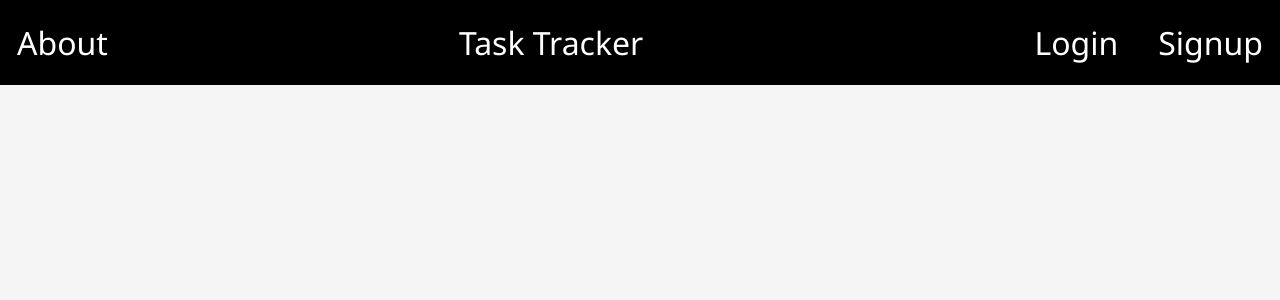
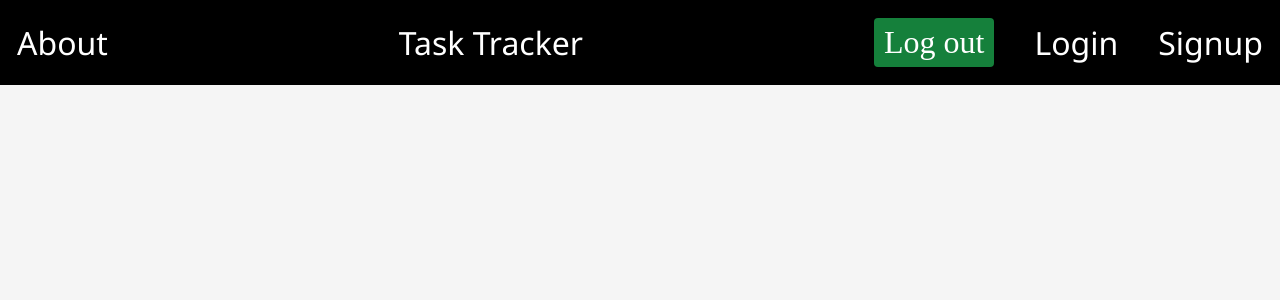
Before and after one commit to Oscar-Santos/TASK_TRACKER_App, a React (Create React App) app in the folder client/: page / in a window 1280 px wide. Shown: the top 300 px of the page. Built offline with nearby package versions, Linux system fonts and the light colour scheme.

Commit message:
set up log out

```diff
--- a/client/src/components/Nav.js
+++ b/client/src/components/Nav.js
@@ -1,6 +1,12 @@
 import { Link } from "react-router-dom"
+import { useLogout } from "../hooks/useLogout"
 
 export default function Nav(){
+    const  { logout } = useLogout()
+
+    const handleClick = () => {
+        logout()
+    }
 
     return (
         <div className="nav">
@@ -19,6 +25,9 @@
             </Link> */}
             <nav>
                 <div>
+                    <button onClick={handleClick}>Log out</button>
+                </div>
+                <div>
                     <Link to="/login">
                         Login
                     </Link>
--- /dev/null
+++ b/client/src/hooks/useLogout.js
@@ -0,0 +1,13 @@
+import { useAuthContext } from "./useAuthContext";
+
+export const useLogout = () => {
+    const { dispatch } = useAuthContext()
+
+    const logout = () => {
+        localStorage.removeItem('user');
+
+        dispatch({ type: 'LOGOUT' });
+    }
+    return {logout}
+
+}
--- a/client/src/index.css
+++ b/client/src/index.css
@@ -153,6 +153,17 @@
 nav a {
   margin-left: 40px;
 }
+nav button {
+
+  color: var(--primary);
+  border: 2px solid var(--primary);
+  padding: 6px 10px;
+  border-radius: 4px;
+  font-family: "Poppins";
+  cursor: pointer;
+  font-size: 1em;
+}
+
 /* Styles for the "Login" and "Sign Up" forms */
 /* auth forms */
 /* form.signup, form.login {
```
